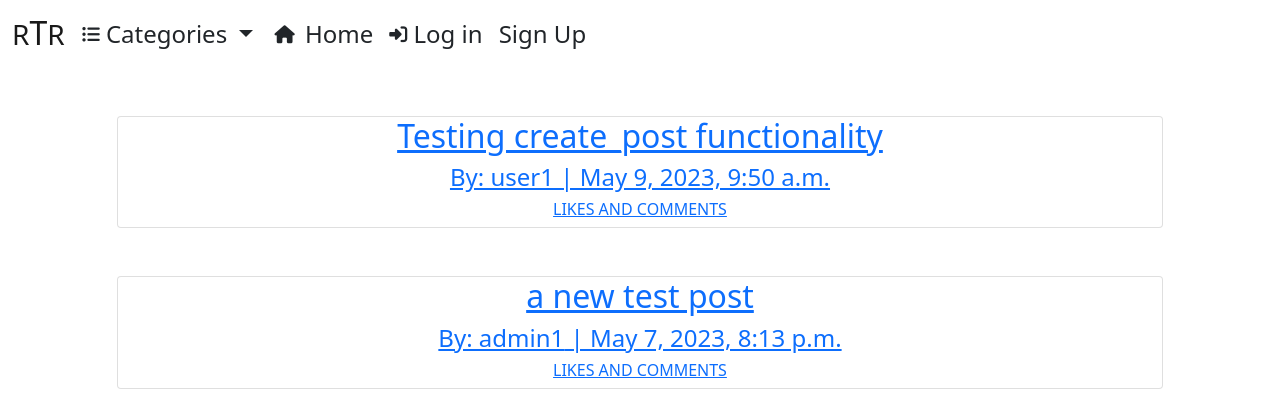
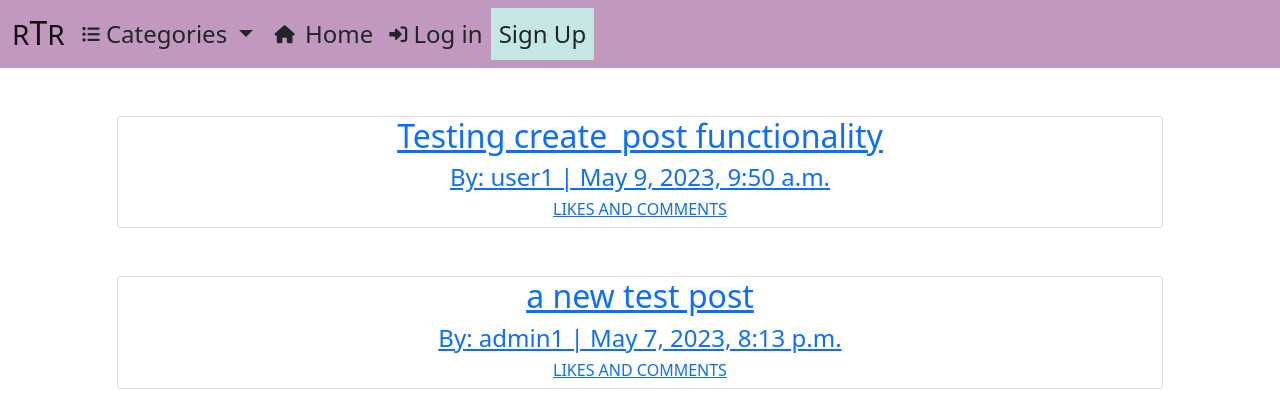
Before and after one commit to Enquil/rtr_v2, a Django app: page / in a window 1280 px wide. Shown: the top 420 px of the page. Run offline with Django 3.2, Linux system fonts and the light colour scheme; data comes from the database, SQL or seed files in the repository; some libraries are stand-ins or nearby versions.

Commit message:
added some color to navbar and highlighted signup button

```diff
--- a/static/css/style.css
+++ b/static/css/style.css
@@ -2,8 +2,21 @@ html {
     height: 100%;
 }
 
+    /* ----- NAV / NAV-ITEMS ----- */
+nav {
+    background-color: #C299BE;
+}
 
-    /* ----- FORM STYLING ----- */
+
+.nav-signup-link {
+    border: none;
+}
+
+.signup-btn {
+    background-color: #C5E7E2;
+}
+
+    /* ----- FORMS ----- */
 
 .signup-col {
     background-color: #372549;
--- a/templates/base.html
+++ b/templates/base.html
@@ -52,7 +52,7 @@
     </head>
 
     <body>
-        <nav class="navbar navbar-expand-lg navbar-light bg-white">
+        <nav class="navbar navbar-expand-lg navbar-light">
             <div class="container-fluid">
                 <a class="navbar-brand" href="{% url 'index' %}"><span class="fs-3">R</span><h2 class="d-inline">T</h2><span class="fs-3">R</span></a>
                 <button class="navbar-toggler" type="button" data-bs-toggle="collapse" data-bs-target="#navbarText"
@@ -143,7 +143,7 @@
                         <!-- Logic to handle what user sees, depending on if logged in or out -->
                         {% if user.is_authenticated %}
                             <li class="nav-item">
-                                <a class="nav-link text-dark fs-4" href="">
+                                <a class="d-inline-block nav-link text-dark fs-4" href="">
                                     <i class="fa-solid fa-user fa-xs"></i> My Account
                                 </a>
                             </li>
@@ -153,18 +153,18 @@
                                 </a>
                             </li>
                             <li class="nav-item">
-                                <a class="nav-link text-dark fs-4" href="{% url 'account_logout' %}">
+                                <a class="d-inline-block nav-link text-dark fs-4" href="{% url 'account_logout' %}">
                                     Logout
                                 </a>
                             </li>
                         {% else %}
                             <li class="nav-item">
-                                <a class="nav-link text-dark fs-4" href="{% url 'account_login' %}">
+                                <a class="d-inline-block nav-link text-dark fs-4" href="{% url 'account_login' %}">
                                     <i class="fa-solid fa-right-to-bracket fa-xs"></i> Log in
                                 </a>
                             </li>
                             <li class="nav-item">
-                                <a class="nav-link text-dark fs-4" href="{% url 'account_signup' %}">
+                                <a class="px-2 signup-btn d-inline-block nav-link text-dark fs-4" href="{% url 'account_signup' %}">
                                     Sign Up
                                 </a>
                             </li>
```
